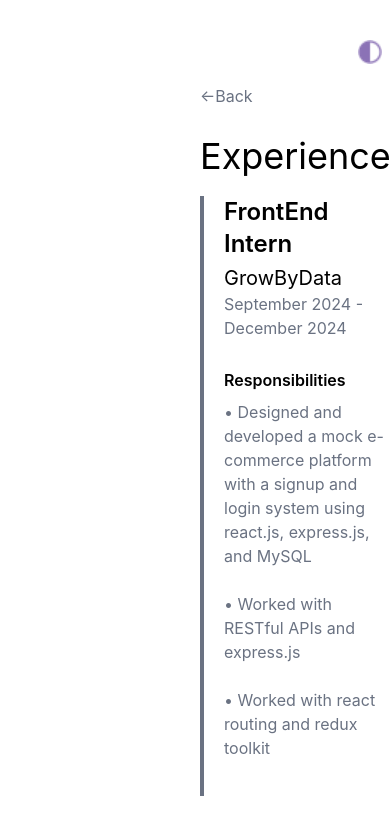
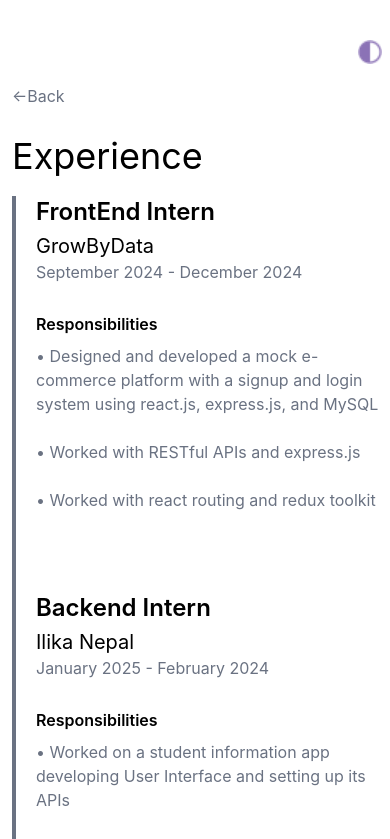
Before and after one commit to Mukunda-Bam/portfolio, a React (Vite) app: page /experience in a window 390 px wide. Shown: the top 839 px of the page. Built offline with nearby package versions, Linux system fonts and the light colour scheme.

Commit message:
fix(ui): improve experience page responsiveness (iteration 1)

```diff
--- a/src/Experience.jsx
+++ b/src/Experience.jsx
@@ -1,18 +1,17 @@
 import { Link } from "react-router";
 
 function Experience() {
-
   return (
     <>
       <section>
         <div>
           <Link to="/">
-            <h1 className="ml-50 mt-5 text-gray-500">←Back</h1>
+            <h1 className="ml-50 max-sm:ml-3 mt-5 text-gray-500">←Back</h1>
           </Link>
-          <p className="text-4xl ml-50 mt-7">Experience</p>
-          <div className="h-150 border-l-4 border-gray-500 ml-50 mt-5 mb-5">
+          <p className="text-4xl ml-50 max-sm:ml-3 mt-7">Experience</p>
+          <div className="h-auto border-l-4 border-gray-500 ml-50 max-sm:ml-3 mt-5 mb-5">
             <div>
-                {/* <span className="h-1 w-1 border-gray-500 border-l-20 rounded-full"></span> */}
+              {/* <span className="h-1 w-1 border-gray-500 border-l-20 rounded-full"></span> */}
               <h1 className="ml-5 mt-3 text-2xl font-semibold">
                 FrontEnd Intern
               </h1>
```
